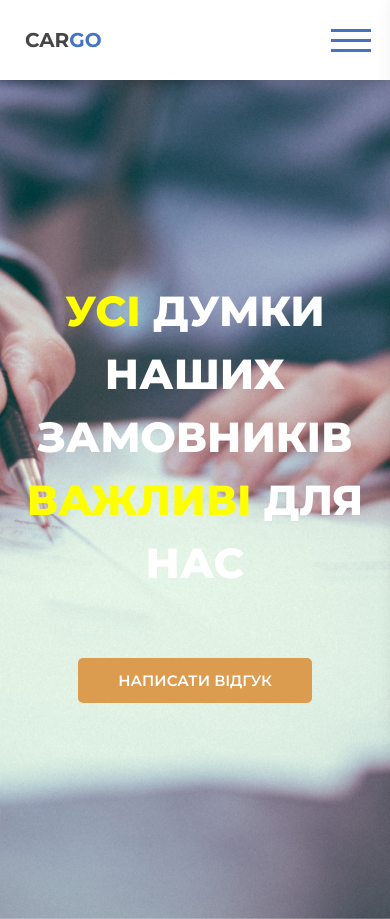
After one commit to yusibi/CARGO, a Django app: page /review/ in a window 390 px wide. The commit adds this page. Run offline with Django 4.2, Linux system fonts and the light colour scheme.

Commit message:
git commit -m "CAR-110 Додано intro-секцію на сторінці відгуків у замовника"

```diff
--- /dev/null
+++ b/polls/static/css/reviews.css
@@ -0,0 +1,241 @@
+*, *:before, :after {
+    box-sizing: border-box;
+}
+
+body {
+    margin: 0;
+    font-family: 'Montserrat', sans-serif;
+    font-size: 16px;
+    overflow-x: hidden;
+}
+
+h1, h2, h3, h4, h5, h6 {
+    margin: 0;
+}
+
+a {
+    text-decoration: none;
+}
+
+p {
+    line-height: 1.6em;
+    margin: 0;
+    padding: 0;
+    font-size: 16px;
+    font-weight: 500;
+    color: #444;
+}
+
+.container {
+    width: 100%;
+    max-width: 1280px;
+    margin: 0 auto;
+    padding: 0 25px;
+}
+
+.header {
+    background-color: #fff;
+    display: flex;
+    box-shadow: 0 0 15px rgb(0 0 0 / 35%);
+    position: fixed;
+    width: 100%;
+    z-index: 3;
+}
+
+.header_wrapper {
+    height: 80px;
+    display: flex;
+    justify-content: space-between;
+    align-items: center;
+}
+
+.logo {
+    font-size: 20px;
+    font-weight: 700;
+}
+
+.go {
+    color: #4373C2;
+}
+
+.logo_link {
+    text-decoration: none;
+    color: #464646;
+}
+
+.ham {
+    height: 21px;
+    width: 40px;
+    position: absolute;
+    right: 5%;
+    top: 29px;
+    z-index: 5;
+    cursor: pointer;
+    display: none;
+}
+
+.ham span {
+    display: block;
+    width: 100%;
+    height: 3px;
+    background: #4373C2;
+    transition: 0.35s;
+    transition-property: transform, opacity;
+}
+
+.ham span:nth-child(2) {
+    margin: 7px 0px;
+}
+
+.nav {
+    list-style: none;
+}
+
+.nav li {
+    display: inline-block;
+
+}
+
+.nav li a {
+    display: inline-block;
+    text-decoration: none;
+    color: #464646;
+    margin-left: 55px;
+    font-weight: 700;
+    font-size: 16px;
+    border-bottom: 2px solid transparent;
+    transition: 0.3s;
+}
+
+.nav li:not(:last-child) a:hover,
+.nav li:not(:last-child) a:focus {
+    border-bottom: 2.2px solid #4373C2;
+}
+
+.nav li.active a {
+    border-bottom: 2.2px solid #4373C2;
+}
+
+.nav li.btn a {
+    color: #fff;
+    background: #4373C2;
+    border-radius: 5px;
+    padding: 10px 32px;
+}
+
+.nav li.btn:hover a {
+    color: #fff;
+    background: #477FDC;
+    transition: 0.3s;
+}
+
+@media screen and (max-width: 1125px){
+    .ham {
+        display: block;
+        height: 30px;
+    }
+    .click {
+        top: 28px;
+    }
+    .click span {
+        position: absolute;
+        margin-top: 12px;
+    }
+    .click span:first-child {
+        transform: rotate(-40deg);
+    }
+    .click span:nth-child(2) {
+        opacity: 0;
+        margin: 0;
+    }
+    .click span:last-child {
+        transform: rotate(40deg);
+        top: 0px;
+    }
+    .nav {
+        position: absolute;
+        top: -16px;
+        bottom: -16px;
+        right: -65%;
+        width: 65%;
+        background: #f0f0f0;
+        z-index: 3;
+        padding: 6% 9%;
+        transition: 0.3s right;
+        position: fixed;
+        box-shadow: 0 0 15px rgb(0 0 0 / 6%);
+    }
+    .nav li {
+        display: block;
+    }
+    .nav li a {
+        display: block;
+        font-size: 18px;
+        font-weight: 600;
+        margin-left: 0;
+        margin-bottom: 30px;
+        border-bottom: none;
+        text-align: center;
+    }
+    .nav li a:hover,
+    .nav li a:focus {
+        border-bottom: none;
+        color: #4373C2;
+    }
+    .nav li.active a {
+        border-bottom: none;
+    }
+    .nav li.btn a {
+        position: absolute;
+        bottom: 3%;
+        right: 8%;
+        left: 8%;
+    }
+    .nav.open {
+        right: 0%;
+    }
+}
+
+.intro {
+    padding-top: 230px;
+    padding-bottom: 166px;
+    background: url('../images/reviews.jpg') no-repeat center top / cover;
+}
+
+.intro_wrapper {
+    margin: 50px 0;
+    text-align: center;
+}
+
+.intro_title {
+    font-size: 42px;
+    color: #fff;
+    font-weight: 800;
+    margin-bottom: 10px;
+    text-transform: uppercase;
+    line-height: 1.5em;
+}
+
+.header_go {
+    color: yellow;
+}
+
+.button {
+    display: inline-block;
+    vertical-align: top;
+    font-size: 15px;
+    color: #fff;
+    font-weight: 600;
+    text-transform: uppercase;
+    text-decoration: none;
+    padding: 13px 40px;
+    border-radius: 5px;
+    transition: background 0.3s linear;
+    text-align: center;
+    background: #DC9C50;
+    margin-top: 53px;
+}
+
+.button:hover {
+    background: #E4A65B;
+}
--- a/polls/templates/polls/about us.html
+++ b/polls/templates/polls/about us.html
@@ -26,6 +26,7 @@
                     <li><a href="{% url 'display user page' %}">Головна</a></li>
                     <li class="active"><a href="#">Про нас</a></li>
                     <li><a href="{% url 'service' %}">Сервіс</a></li>
+                    <li><a href="{% url 'review' %}">Відгуки</a></li>
                 </ul>
             </div>
         </div>
--- /dev/null
+++ b/polls/templates/polls/reviews.html
@@ -0,0 +1,48 @@
+{% load static %}
+{{ '<' }}{{ '!DOCTYPE html>' }}
+<html lang="uk">
+<head>
+	<meta charset="utf-8">
+	<meta name="viewport" content="width=device-width, initial-scale=1">
+	<link rel="stylesheet" type="text/css" href="{% static 'css/reviews.css' %}">
+	<link rel="preconnect" href="https://fonts.googleapis.com">
+    <link rel="preconnect" href="https://fonts.gstatic.com" crossorigin>
+    <link href="https://fonts.googleapis.com/css2?family=Kaushan+Script&family=Montserrat:ital,wght@0,300;0,400;0,500;0,600;0,700;0,800;0,900;1,300&display=swap" rel="stylesheet">
+    <link rel="stylesheet" type="text/css" href="https://cdnjs.cloudflare.com/ajax/libs/font-awesome/6.2.1/css/all.min.css">
+	<title>Відгуки</title>
+</head>
+<body>
+
+    <header class="header">
+        <div class="container">
+            <div class="header_wrapper">
+                <div class="logo"><a class="logo_link" href="index.html">CAR<span class="go">GO</span></a></div>
+                    <div class="ham">
+                        <span></span>
+                        <span></span>
+                        <span></span>
+                    </div>
+                <ul class="nav">
+                    <li><a href="{% url 'display user page' %}">Головна</a></li>
+                    <li><a href="{% url 'ab_us' %}">Про нас</a></li>
+                    <li><a href="{% url 'service' %}">Сервіс</a></li>
+                    <li class="active"><a href="#">Відгуки</a></li>
+                </ul>
+            </div>
+        </div>
+    </header>
+
+    <section class="intro">
+        <div class="container">
+            <div class="intro_wrapper">
+                <div class="intro_text">
+                    <h1 class="intro_title"><span class="header_go">Усі</span> думки наших замовників<br><span class="header_go">важливі</span> для нас</h1>
+                    <a class="button" href="#review_form">Написати відгук</a>
+                </div>
+            </div>
+        </div>
+
+    </section>
+
+</body>
+</html>
--- a/polls/templates/polls/service.html
+++ b/polls/templates/polls/service.html
@@ -26,6 +26,7 @@
                         <li><a href="{% url 'display user page' %}">Головна</a></li>
                         <li><a href="{% url 'ab_us' %}">Про нас</a></li>
                         <li class="active"><a href="{% url 'service' %}">Сервіс</a></li>
+                        <li><a href="{% url 'review' %}">Відгуки</a></li>
                     </ul>
             </div>
         </div>
--- a/polls/templates/polls/user page.html
+++ b/polls/templates/polls/user page.html
@@ -26,6 +26,7 @@
                     <li class="active"><a href="#">Головна</a></li>
                     <li><a href="{% url 'ab_us' %}">Про нас</a></li>
                     <li><a href="{% url 'service' %}">Сервіс</a></li>
+                    <li><a href="{% url 'review' %}">Відгуки</a></li>
                 </ul>
             </div>
         </div>
--- a/polls/urls.py
+++ b/polls/urls.py
@@ -24,4 +24,5 @@ urlpatterns = [
     #path('my_deliveries/', views.list_of_orders, name='my_dev'),
     path('list_of_orders/', views.show_list_of_orders, name='list'),
     path('admin/orders/change_status/<int:order_id>/', views.change_order_status, name='change_order_status'),
+    path('review/', views.show_review, name='review'),
 ]
--- a/polls/views.py
+++ b/polls/views.py
@@ -258,3 +258,7 @@ def change_order_status(request, order_id):
         order.save()
         return redirect('list')
     return render(request, 'polls/list_of_orders.html', {'orders': Order.objects.all()})
+
+
+def show_review(request):
+    return render(request, 'polls/reviews.html')
```
Also changed, not shown: polls/static/images/reviews.jpg (added).
